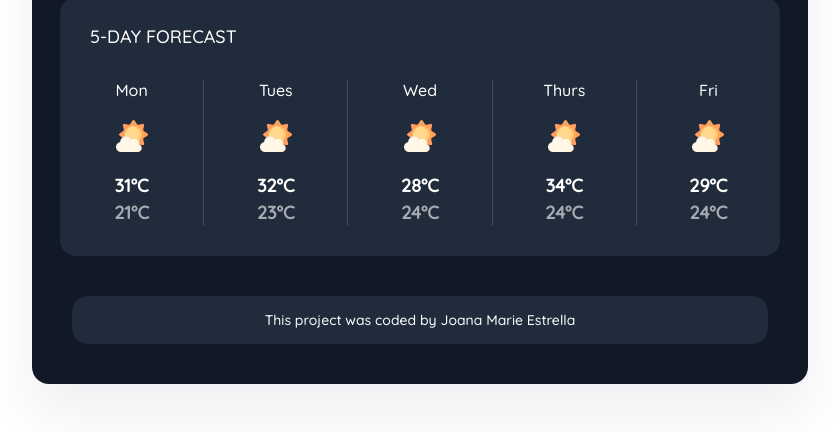
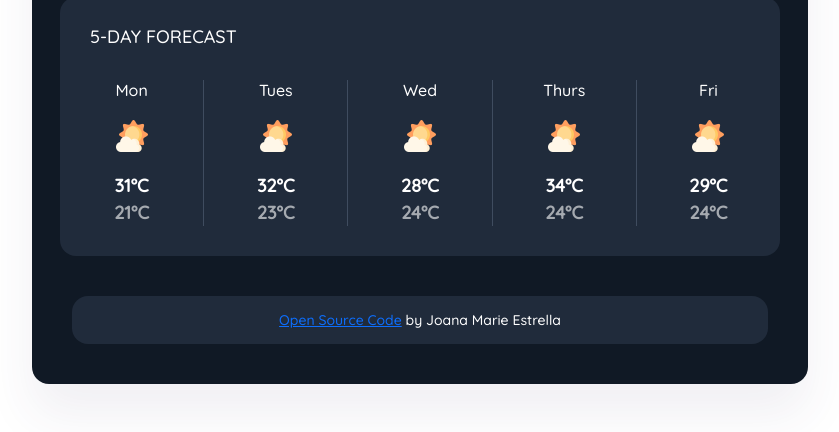
Before and after one commit to Chouwana/weather-website-application, a plain HTML site: page index.html in a window 1280 px wide. Shown: the part 434-866 px from the top of the page, without its empty margins (220-1059 px from the left). Drawn offline with nearby package versions, Linux system fonts and the light colour scheme; no server answers.

Commit message:
[02-27] Added Git Repository Link

```diff
--- a/index.html
+++ b/index.html
@@ -140,7 +140,7 @@
                 </div>
               </div>
             </div>
-            <footer>This project was coded by Joana Marie Estrella</footer>
+            <footer><a href="https://github.com/Chouwana/weather-website-application" target="_blank">Open Source Code</a> by Joana Marie Estrella</footer>
           </div>
         </div>
       </div>
```
